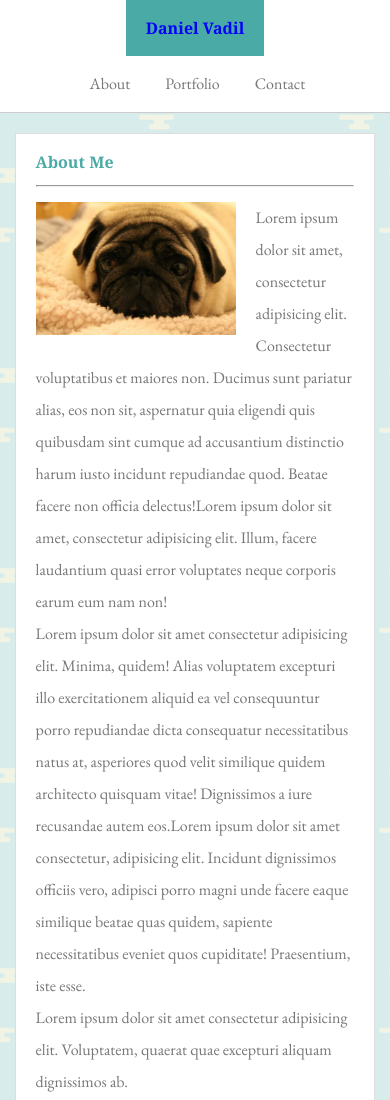
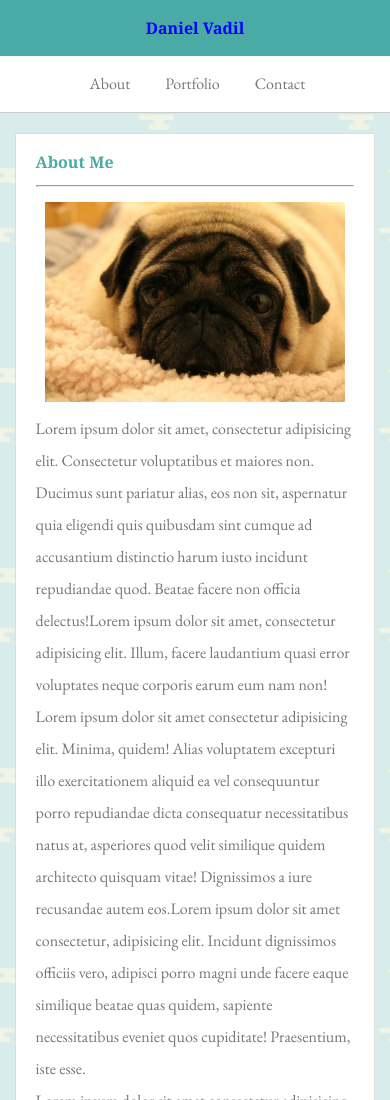
Before and after one commit to dvadz/Responsive-Portfolio, a plain HTML site: page index.html in a window 390 px wide. Shown: the top 1100 px of the page. Drawn offline with nearby package versions, Linux system fonts and the light colour scheme.

Commit message:
did media query max 640 for about page

```diff
--- a/assets/css/style.css
+++ b/assets/css/style.css
@@ -94,6 +94,7 @@ hr {
 /* ***************  ABOUT PAGE  *******************  */
 
 .my_picture {
+    float: left;
     padding-right: 20px;
 
     /* sizing */
@@ -228,6 +229,9 @@ hr {
 @media screen and (max-width: 640px) {
     .logo_name {
         color: blue;
+        width: 100%;
+        text-align: center;
+        padding: 20px 0;
     }
 
     .container {
@@ -243,12 +247,12 @@ hr {
 
     /* about */
     .my_picture {
+        float: none;
+        width: 100%;
+        object-fit: contain;
         background-position: center;
         background-size: cover;
         background-repeat: no-repeat;
-    }
-    img_container {
-        width: 100%;
     }
 
     /* portfolio */
```
